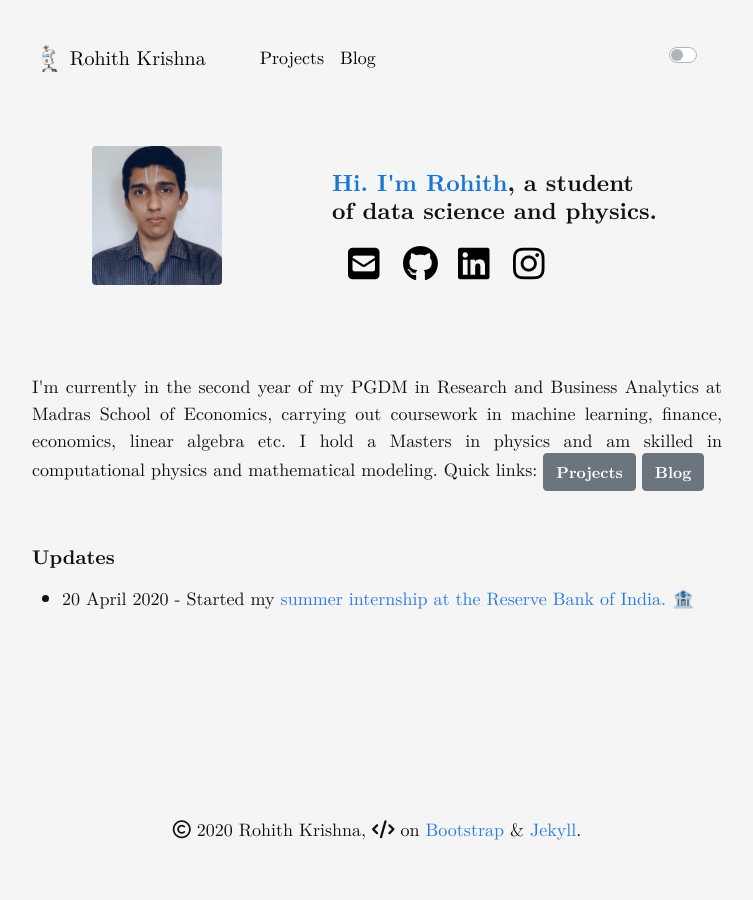
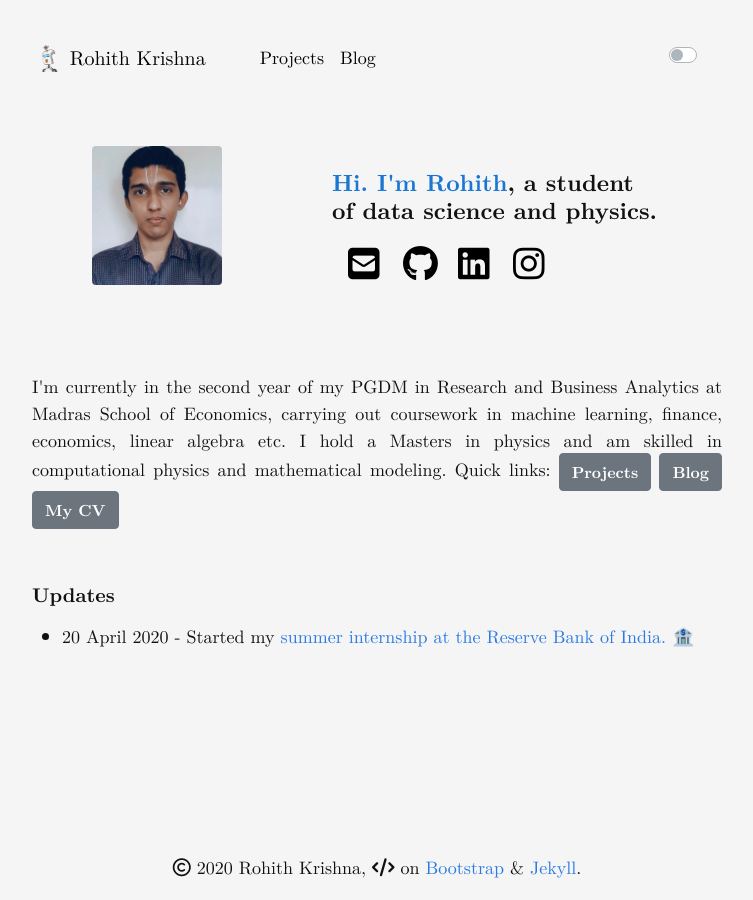
Before and after one commit to rohithmay/rohithmay.github.io, a Jekyll site: the page built from index.md, in a window 1280 px wide. Shown: the whole page, without its empty margins (263-1016 px from the left). Built offline with Jekyll 4.4.1, drawn with Linux system fonts in a browser that asks for light colours; nearby versions of some CDN libraries; a style sheet for code colours, icons or effects is not loaded.

Commit message:
Update index.md

```diff
--- a/index.md
+++ b/index.md
@@ -147,6 +147,8 @@ Template for latest updates here
                     <button type="button" class="btn btn-secondary"> <strong> Projects </strong></button> </a>
                     <a href="/blog">
                     <button type="button" class="btn btn-secondary"> <strong> Blog </strong></button> </a>
+                    <a href="/resume/rohith-krishna-cv.pdf">
+                    <button type="button" class="btn btn-secondary"> <strong> My CV </strong></button> </a>
 
 <!--
 
```
